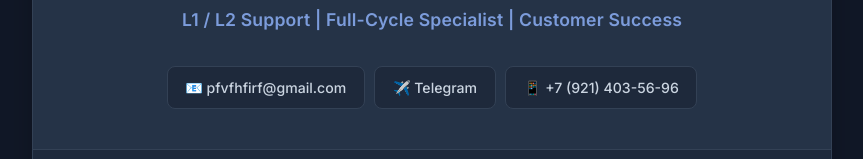
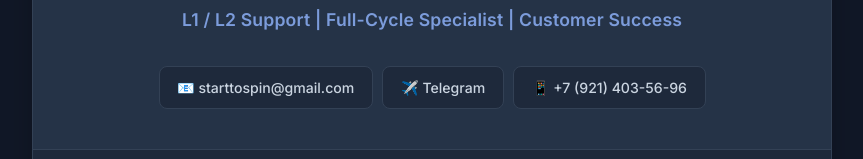
Before and after one commit to myshinartem/myshinartem.github.io, a plain HTML site: page en.html in a window 1280 px wide. Shown: the part 155-314 px from the top of the page, without its empty margins (208-1071 px from the left). Drawn offline with Linux system fonts and the light colour scheme.

Commit message:
Update en.html

```diff
--- a/en.html
+++ b/en.html
@@ -177,7 +177,7 @@
             <h1>Artem Myshin</h1>
             <div class="title">L1 / L2 Support | Full-Cycle Specialist | Customer Success</div>
             <div class="contacts">
-                <a href="mailto:pfvfhfirf@gmail.com" class="contact-pill">📧 pfvfhfirf@gmail.com</a>
+<a href="mailto:starttospin@gmail.com" class="contact-pill">📧 starttospin@gmail.com</a>
                 <a href="https://t.me/IshuRabotuAgain" class="contact-pill">✈️ Telegram</a>
                 <a href="tel:+79214035696" class="contact-pill">📱 +7 (921) 403-56-96</a>
             </div>
```
